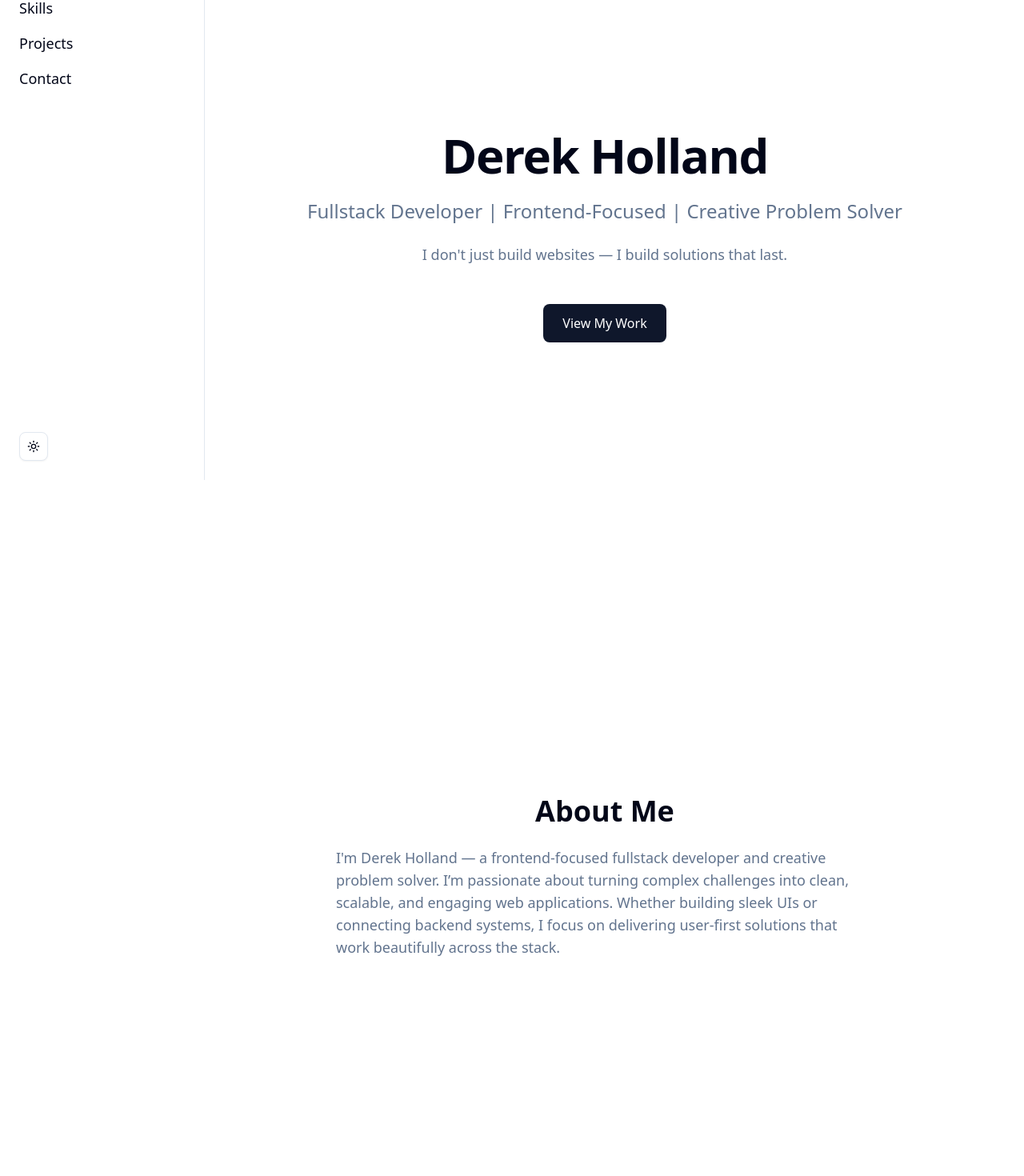
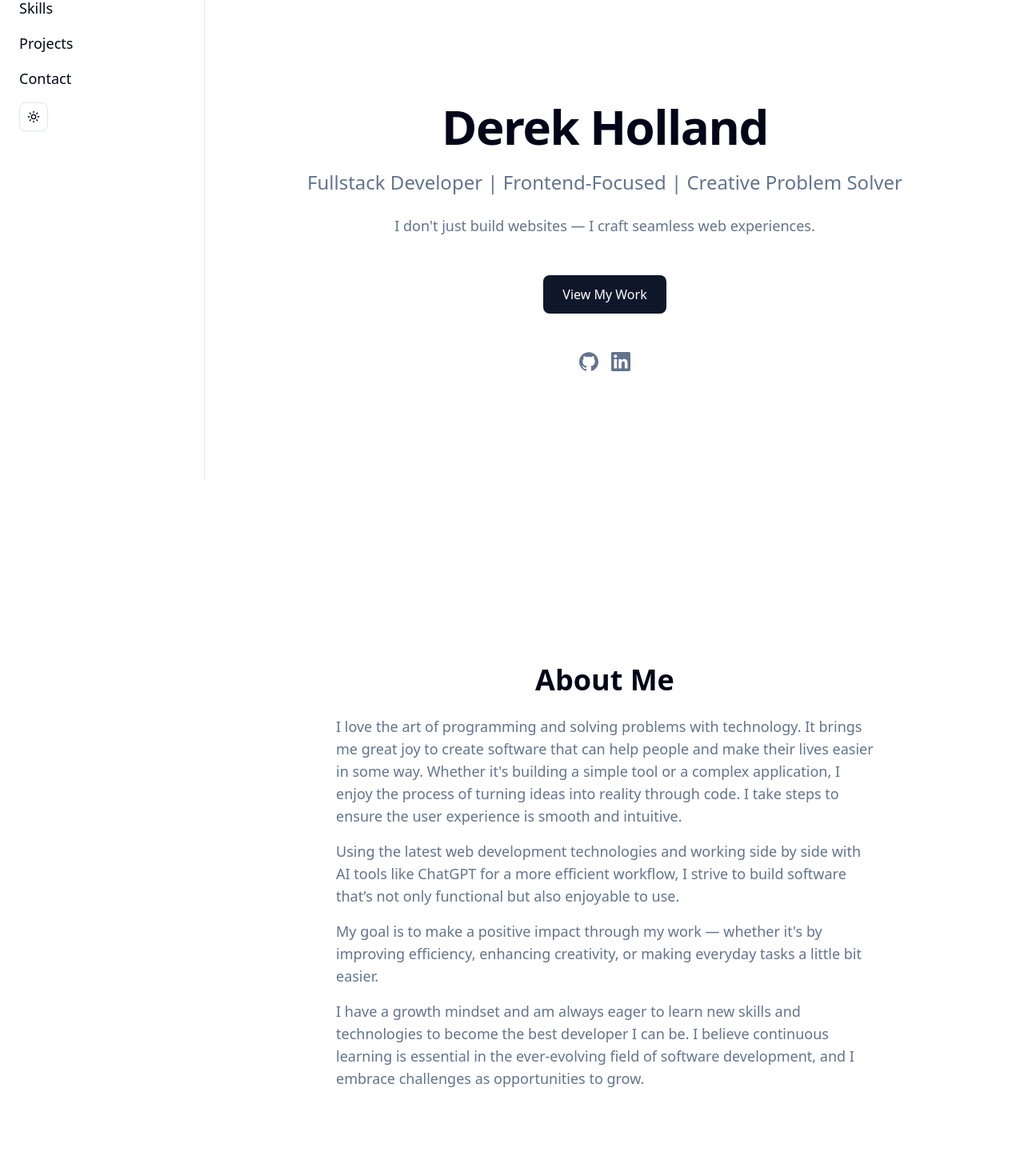
Before and after one commit to derekholland/portfoliosite, a Next.js app: page / in a window 1280 px wide. Shown: the part 200-1670 px from the top of the page at 80% size. Built offline with nearby package versions, Linux system fonts and the light colour scheme.

Commit message:
Improved about, sidebar, and hero

```diff
--- a/src/components/layout/about.tsx
+++ b/src/components/layout/about.tsx
@@ -1,15 +1,21 @@
 import SectionWrapper from './section-wrapper';
-
-const bio = `I'm Derek Holland — a frontend-focused fullstack developer and creative problem solver. I’m passionate about turning complex challenges into clean, scalable, and engaging web applications. Whether building sleek UIs or connecting backend systems, I focus on delivering user-first solutions that work beautifully across the stack.`;
+const bioParagraphs = [
+	`I love the art of programming and solving problems with technology. It brings me great joy to create software that can help people and make their lives easier in some way. Whether it's building a simple tool or a complex application, I enjoy the process of turning ideas into reality through code. I take steps to ensure the user experience is smooth and intuitive.`,
+	`Using the latest web development technologies and working side by side with AI tools like ChatGPT for a more efficient workflow, I strive to build software that’s not only functional but also enjoyable to use.`,
+	`My goal is to make a positive impact through my work — whether it's by improving efficiency, enhancing creativity, or making everyday tasks a little bit easier.`,
+	`I have a growth mindset and am always eager to learn new skills and technologies to become the best developer I can be. I believe continuous learning is essential in the ever-evolving field of software development, and I embrace challenges as opportunities to grow.`
+];
 
 export default function About() {
 	return (
 		<SectionWrapper id='about'>
 			<h2 className='text-3xl sm:text-4xl font-bold'>About Me</h2>
 
-			<p className='max-w-md sm:max-w-2xl mx-auto text-muted-foreground text-base sm:text-lg text-left'>
-				{bio}
-			</p>
+			<div className='max-w-md sm:max-w-2xl mx-auto text-muted-foreground text-base sm:text-lg text-left space-y-4'>
+				{bioParagraphs.map((paragraph, index) => (
+					<p key={index}>{paragraph}</p>
+				))}
+			</div>
 		</SectionWrapper>
 	);
 }
--- a/src/components/layout/hero.tsx
+++ b/src/components/layout/hero.tsx
@@ -1,6 +1,8 @@
+import { GithubIcon, LinkedinIcon } from 'lucide-react';
+import { SiGithub, SiLinkedin } from 'react-icons/si';
 import SectionWrapper from './section-wrapper';
 
-const bio = `I don't just build websites — I build solutions that last.`;
+const bio = `I don't just build websites — I craft seamless web experiences.`;
 
 export default function Hero() {
 	return (
@@ -22,6 +24,27 @@ export default function Hero() {
 				className='mt-6 inline-block rounded-md bg-primary px-6 py-3 text-background hover:bg-primary/90 transition'>
 				View My Work
 			</a>
+
+			{/* Social Icons */}
+			<div className='mt-6 flex gap-4 justify-center'>
+				<a
+					href='https://github.com/derekholland'
+					target='_blank'
+					rel='noopener noreferrer'
+					aria-label='GitHub'
+					className='text-muted-foreground hover:text-foreground transition'>
+					<SiGithub className='w-6 h-6' />
+				</a>
+
+				<a
+					href='https://www.linkedin.com/in/derek-holland-93ab0617b/'
+					target='_blank'
+					rel='noopener noreferrer'
+					aria-label='LinkedIn'
+					className='text-muted-foreground hover:text-foreground transition'>
+					<SiLinkedin className='w-6 h-6' />
+				</a>
+			</div>
 		</SectionWrapper>
 	);
 }
--- a/src/components/layout/sidebar.tsx
+++ b/src/components/layout/sidebar.tsx
@@ -26,12 +26,10 @@ export default function Sidebar() {
 							{link.name}
 						</Link>
 					))}
+					<div>
+						<ThemeSwitcher />
+					</div>
 				</nav>
-			</div>
-
-			{/* Bottom Section: Theme Switcher */}
-			<div className='mt-6'>
-				<ThemeSwitcher />
 			</div>
 		</aside>
 	);
--- a/src/components/layout/skills.tsx
+++ b/src/components/layout/skills.tsx
@@ -9,7 +9,7 @@ export default function Skills() {
 	return (
 		<SectionWrapper id='skills'>
 			<div className='text-center mb-10'>
-				<h2 className='text-4xl font-bold'>My Skills</h2>
+				<h2 className='text-4xl font-bold'>My Tech Stack</h2>
 			</div>
 			<div className='grid grid-cols-2 sm:grid-cols-3 md:grid-cols-4 gap-6'>
 				{skills.map(skill => (
```
